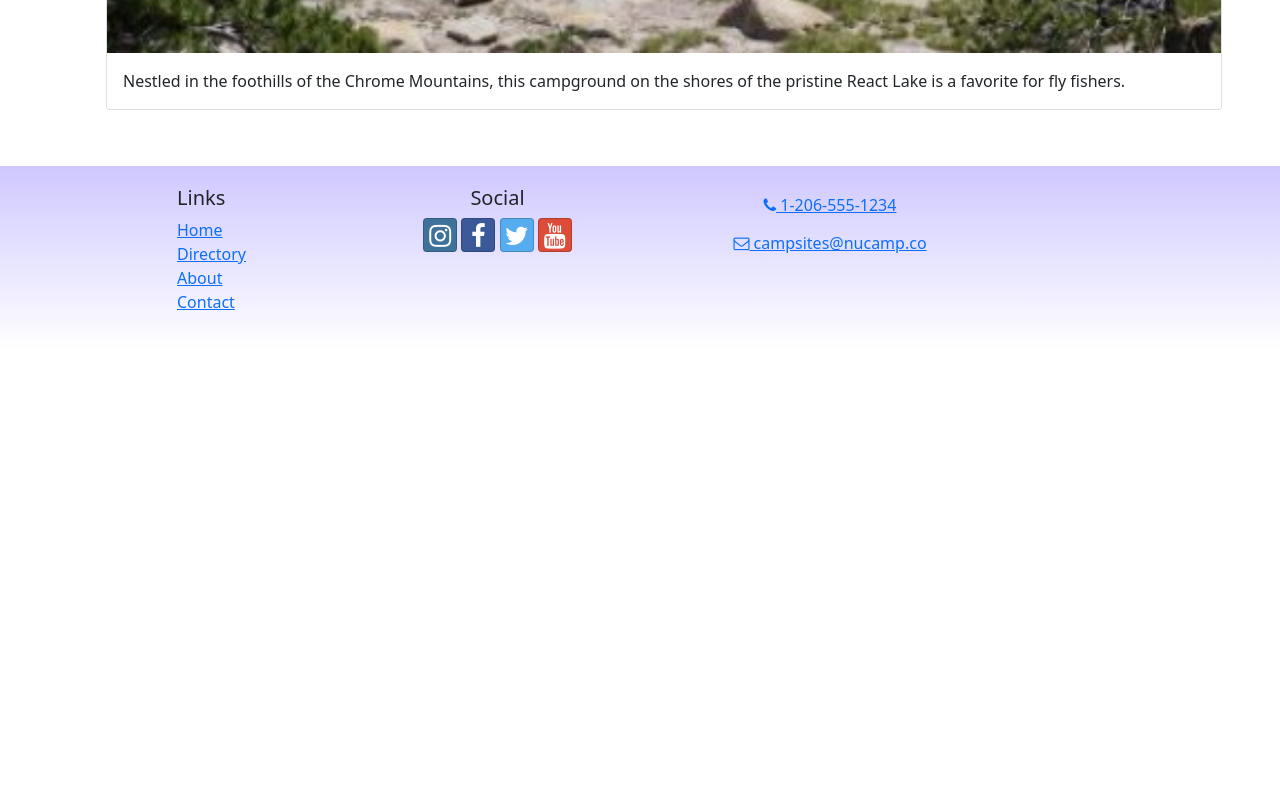
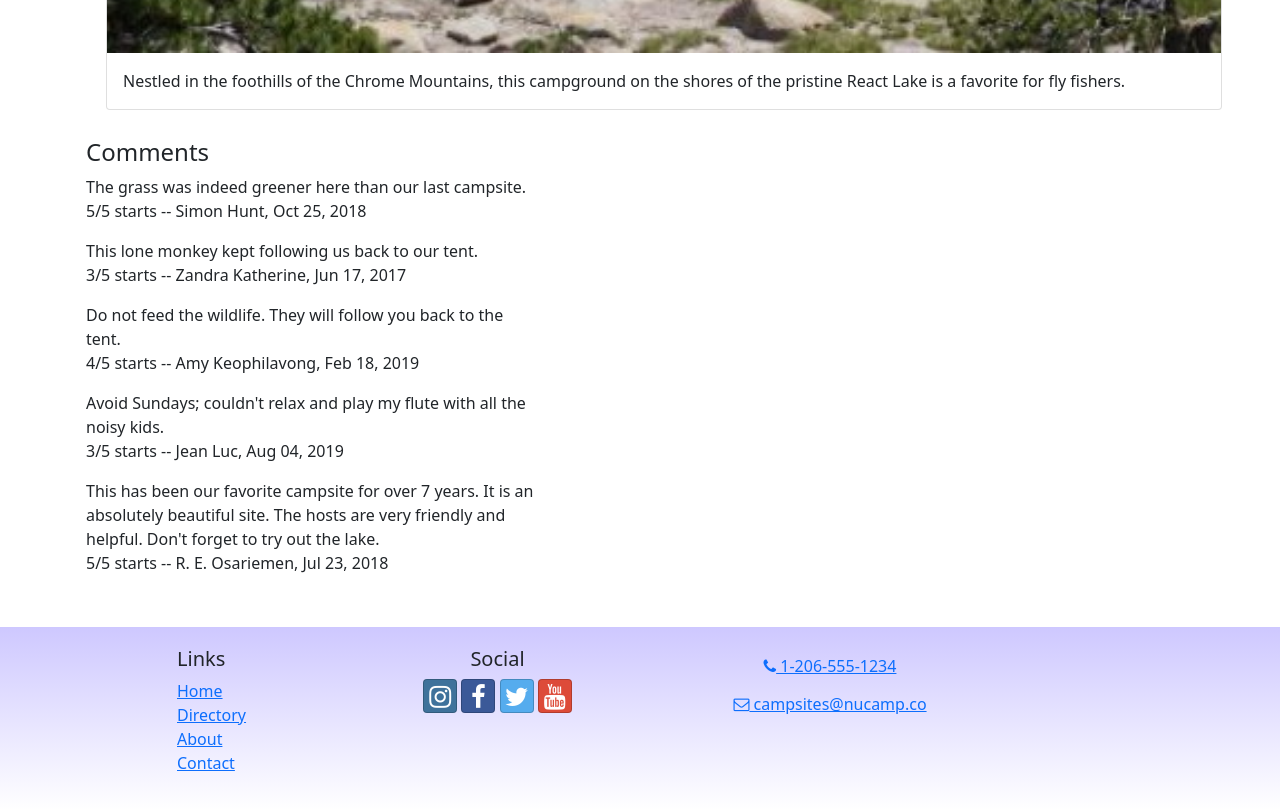
Before and after one commit to dscardona/nucampsite-react, a React (Create React App) app: page /directory/0 in a window 1280 px wide. Shown: the part 800-1609 px from the top of the page. Before the commit the page ends 1150 px from the top, so only its background shows below. Built offline with nearby package versions, Linux system fonts and the light colour scheme.

Commit message:
Add CommentsList to CampsiteDetailPage

```diff
--- a/src/pages/CampsiteDetailPage.js
+++ b/src/pages/CampsiteDetailPage.js
@@ -2,6 +2,7 @@ import { Container, Row } from "reactstrap";
 import { useParams } from "react-router-dom";
 import { selectCampsiteById } from "../features/campsites/campsitesSlice";
 import CampsiteDetail from '../features/campsites/CampsiteDetail';
+import CommentsList from "../features/comments/CommentsList";
 
 const CampsiteDetailPage = () => {
     const { campsiteId } = useParams();
@@ -11,6 +12,7 @@ const CampsiteDetailPage = () => {
         <Container>
             <Row>
                 <CampsiteDetail campsite={campsite} />
+                <CommentsList campsiteId={campsiteId} />
             </Row>
         </Container>
     )
```
